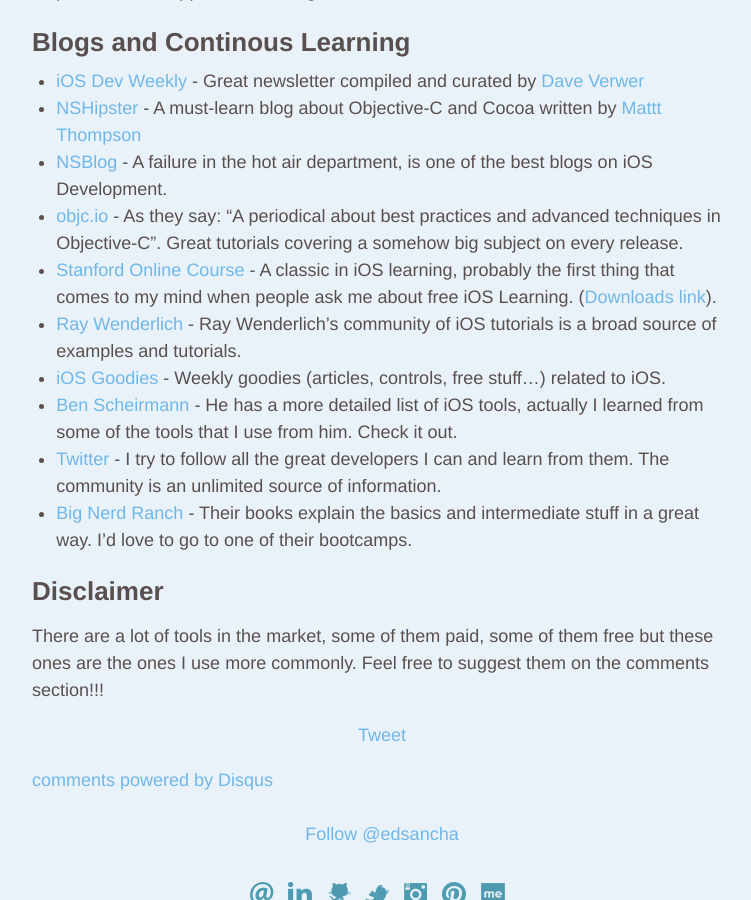
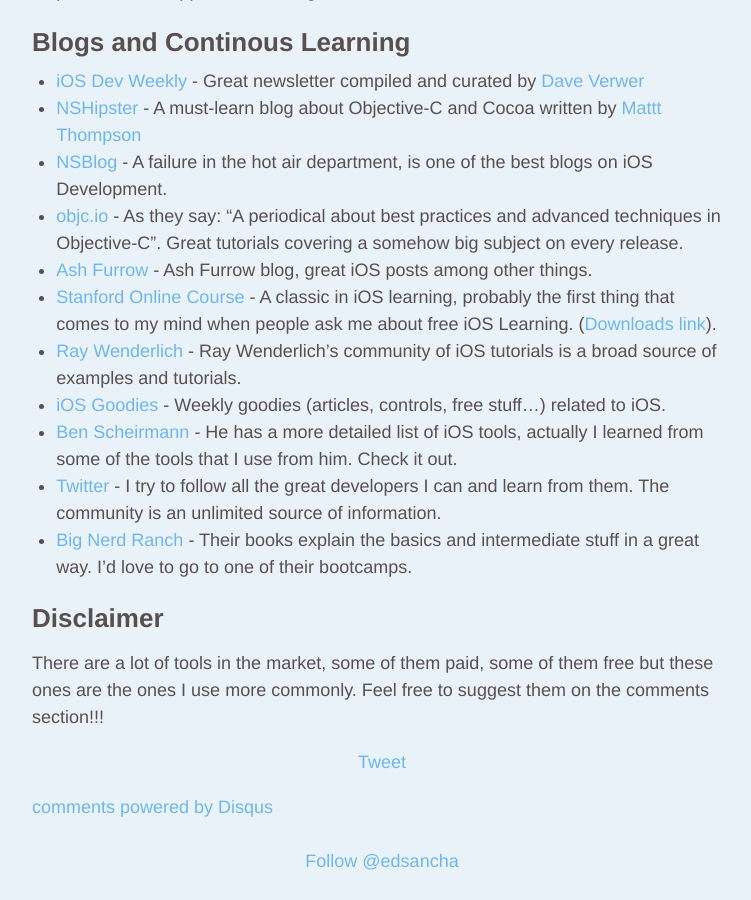
Before and after one commit to EdSancha/edsancha.github.io, a Jekyll site: the page built from blog/_posts/2014-01-28-whats-in-my-iOS-toolbox.markdown, in a window 1280 px wide and 900 px high, scrolled down 2522 px. Shown: the whole window, without its empty margins (258-1009 px from the left). Built offline with Jekyll 4.4.1, drawn with Linux system fonts in a browser that asks for light colours; Markdown is read by kramdown in place of the engine named in the settings; comment, search, counter and statistics services are not loaded.

Commit message:
Added Ash Furrow's blog

```diff
--- a/blog/_posts/2014-01-28-whats-in-my-iOS-toolbox.markdown
+++ b/blog/_posts/2014-01-28-whats-in-my-iOS-toolbox.markdown
@@ -77,6 +77,7 @@
 - [NSHipster][nshipster] - A must-learn blog about Objective-C and Cocoa written by [Mattt Thompson][mattt]
 - [NSBlog][mikeash] - A failure in the hot air department, is one of the best blogs on iOS Development.
 - [objc.io][objcio] - As they say: "A periodical about best practices and advanced techniques in Objective-C". Great tutorials covering a somehow big subject on every release.
+- [Ash Furrow][ash] - Ash Furrow blog, great iOS posts among other things.
 - [Stanford Online Course][stanford] - A classic in iOS learning, probably the first thing that comes to my mind when people ask me about free iOS Learning. ([Downloads link][stanford2]).
 - [Ray Wenderlich][ray] - Ray Wenderlich's community of iOS tutorials is a broad source of examples and tutorials.
 - [iOS Goodies][iosgoodies] - Weekly goodies (articles, controls, free stuff...) related to iOS.
@@ -140,6 +141,7 @@
 [dave]: https://twitter.com/daveverwer
 [nshipster]: http://nshipster.com
 [mattt]: http://mattt.me
+[ash]: http://ashfurrow.com/blog/
 [mikeash]: https://mikeash.com/pyblog/
 [stanford]: http://online.stanford.edu/course/developing-ios7-apps-fall-2013
 [stanford2]: http://www.stanford.edu/class/cs193p/cgi-bin/drupal/
```
